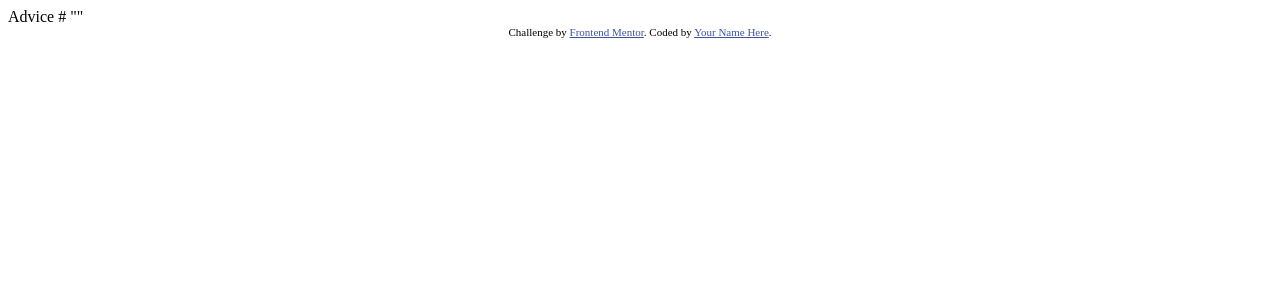
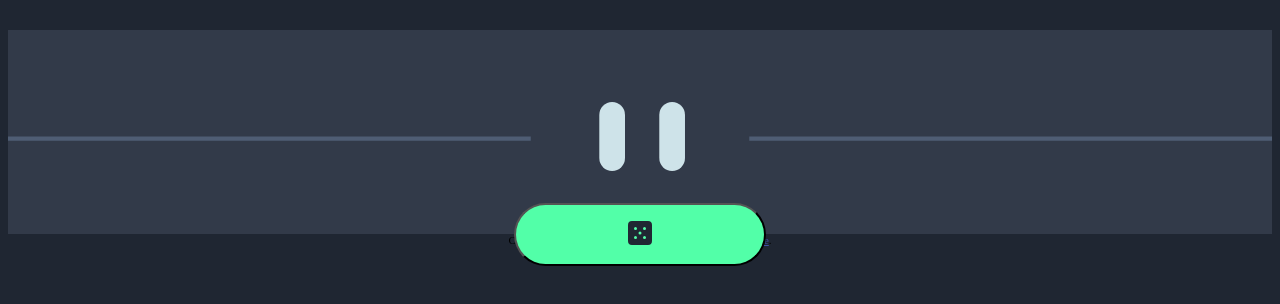
Before and after one commit to cafferti/advice-gen, a plain HTML site: page index.html in a window 1280 px wide. Drawn offline with Linux system fonts and the light colour scheme.

Commit message:
added basic files

```diff
--- /dev/null
+++ b/index.css
@@ -0,0 +1,52 @@
+:root{
+    --Light-Cyan: hsl(193, 38%, 86%);
+    --Neon-Green: hsl(150, 100%, 66%);
+
+    /* ### Neutral */
+
+    --Grayish-Blue: hsl(217, 19%, 38%);
+    --Dark-Grayish-Blue: hsl(217, 19%, 24%);
+    --Dark-Blue: hsl(218, 23%, 16%);
+}
+
+body{
+    position: relative;
+    text-align: center;
+    font-size: 30px;
+    background-color: var(--Dark-Blue);
+    }
+    img{
+        display: inline-block;
+        height: auto;
+        width: auto;
+    }
+    .control{
+        display: flex;
+        flex-direction: column;
+        justify-content: center;
+        text-align: center;
+
+    }
+    button{
+        margin-inline: 40%;
+        align-items: center;
+        padding-block: 1rem;
+        background-color: var(--Neon-Green);
+        border-radius: 10rem;
+        margin-bottom: -2rem;
+        margin-top: 2rem;
+
+    }
+main{
+    position: relative;
+     background-color: var(--Dark-Grayish-Blue);
+     text-align: center;
+    }
+p{
+  color: var(--Neon-Green);
+  padding-top: 2rem;
+ }
+
+ h1{
+    color: var(--Light-Cyan);
+   }
--- a/index.html
+++ b/index.html
@@ -5,7 +5,7 @@
   <meta name="viewport" content="width=device-width, initial-scale=1.0"> <!-- displays site properly based on user's device -->
 
   <link rel="icon" type="image/png" sizes="32x32" href="./images/favicon-32x32.png">
-
+  <link rel="stylesheet" href="./index.css">
   <title>Frontend Mentor | Advice generator app</title>
 
   <!-- Feel free to remove these styles or customise in your own stylesheet 👍 -->
@@ -15,10 +15,17 @@
   </style>
 </head>
 <body>
+      <main>
+         <p id="adviceid"></p>
+         <h1 id="advicetext" ></h1>
+       <div class="control">
+         <img src="./images/pattern-divider-mobile.svg" alt="">
+         <button onclick="callapi()" class="device">
+         <img src="./images/icon-dice.svg" alt="">
+         </button>
+        </div>
+     </main>
 
-  Advice #<!-- Advice ID goes here -->
-
-  "<!-- Advice text goes here -->"
 
   <div class="attribution">
     Challenge by <a href="https://www.frontendmentor.io?ref=challenge" target="_blank">Frontend Mentor</a>.
```
Also changed, not shown: script.js (added, +66 -0 lines).
